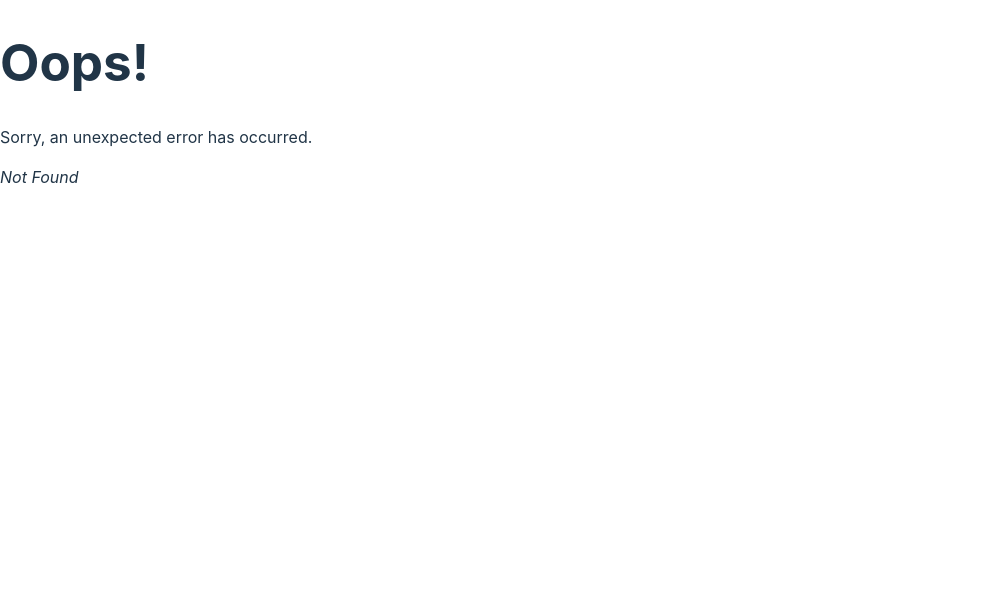
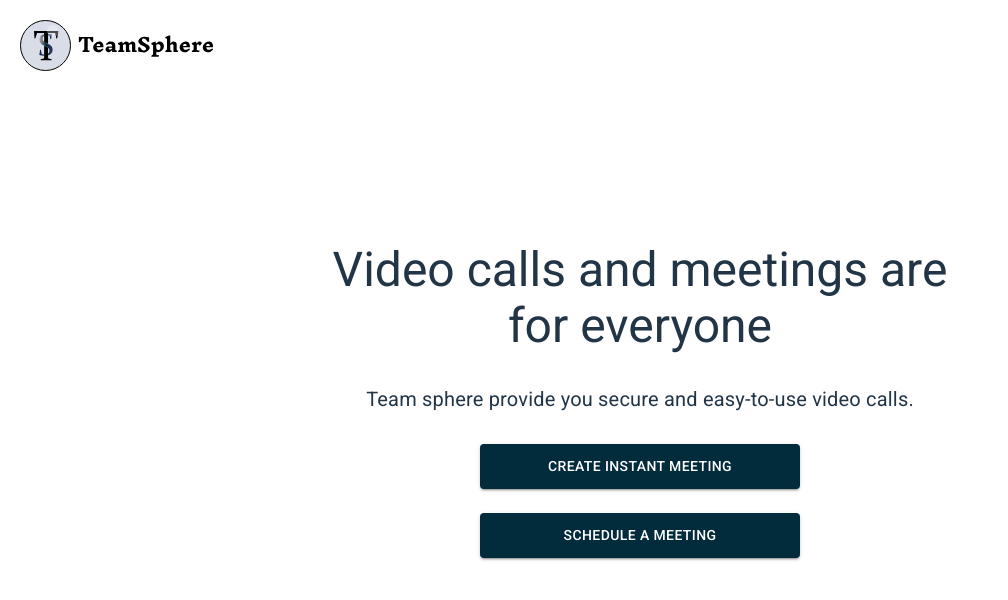
Before and after one commit to GoldenThrust/TeamSphere, a React (Vite) app in the folder client/: page /create in a window 1280 px wide. Before the commit this address had no page. Shown: the top 600 px of the page, without its empty margins (0-1008 px from the left). Built offline with nearby package versions, Linux system fonts and the light colour scheme.

Commit message:
create meeting page

```diff
--- a/client/src/main.tsx
+++ b/client/src/main.tsx
@@ -3,6 +3,7 @@ import ReactDOM from 'react-dom/client'
 import Home from './pages/Home/Home.tsx'
 import SignIn from './pages/Login/Login.tsx'
 import SignUp from './pages/SignUp/SignUp.tsx'
+import CreateMeeting from './pages/CreateMeeting/CreateMeeting.tsx'
 import './index.css'
 import {
   createBrowserRouter,
@@ -23,6 +24,10 @@ const router = createBrowserRouter([
   {
     path: "/signup",
     element: <SignUp />,
+  },
+  {
+      path: "/create",
+      element: <CreateMeeting />,
   }
 ]);
 
--- /dev/null
+++ b/client/src/pages/CreateMeeting/CreateMeeting.tsx
@@ -0,0 +1,73 @@
+import TeamSphereLogo from "/TeamSphere.svg";
+import { Typography } from "@mui/material";
+import { Button } from "@mui/material";
+import { Stack } from "@mui/material";
+export default function CreateMeeting() {
+  return (
+    <>
+      <div id="body" style={{ padding: "20px" }}>
+        <header>
+          <div>
+            <img src={TeamSphereLogo} alt="TeamSphere Logo" />
+          </div>
+        </header>
+        <main className="center">
+          <Typography
+            component="h1"
+            variant="h3"
+            sx={{ textAlign: "center", margin: "auto"}}
+          >
+            Video calls and meetings are for everyone
+          </Typography>
+          <Typography
+            variant="body1"
+            sx={{
+              textAlign: "center",
+              margin: "30px auto",
+              fontSize: "20px",
+            }}
+          >
+            Team sphere provide you secure and easy-to-use video calls.
+          </Typography>
+          <Stack
+            spacing={3}
+            sx={{
+              display: "flex",
+              justifyContent: "center",
+              alignItems: "center",
+            }}
+          >
+            <Button
+              variant="contained"
+              size="medium"
+              className="button"
+              sx={{
+                display: "flex",
+                justifyContent: "center",
+                alignItems: "center",
+                width: "50%",
+                height: "45px",
+              }}
+            >
+              Create instant meeting
+            </Button>
+            <Button
+              variant="contained"
+              size="medium"
+              className="button"
+              sx={{
+                display: "flex",
+                justifyContent: "center",
+                alignItems: "center",
+                width: "50%",
+                height: "45px",
+              }}
+            >
+              Schedule a meeting
+            </Button>
+          </Stack>
+        </main>
+      </div>
+    </>
+  );
+}
--- /dev/null
+++ b/client/src/styles/createmeeting.css
@@ -0,0 +1,3 @@
+#home {
+    padding: 20px;
+}
--- a/client/src/styles/header.css
+++ b/client/src/styles/header.css
@@ -10,3 +10,10 @@ header nav {
     justify-content: space-between;
     align-items: center;
 }
+
+.center {
+    position: absolute;
+    top: 50%;
+    left: 50%;
+    transform: translate(-50%, -50%);
+}
```
